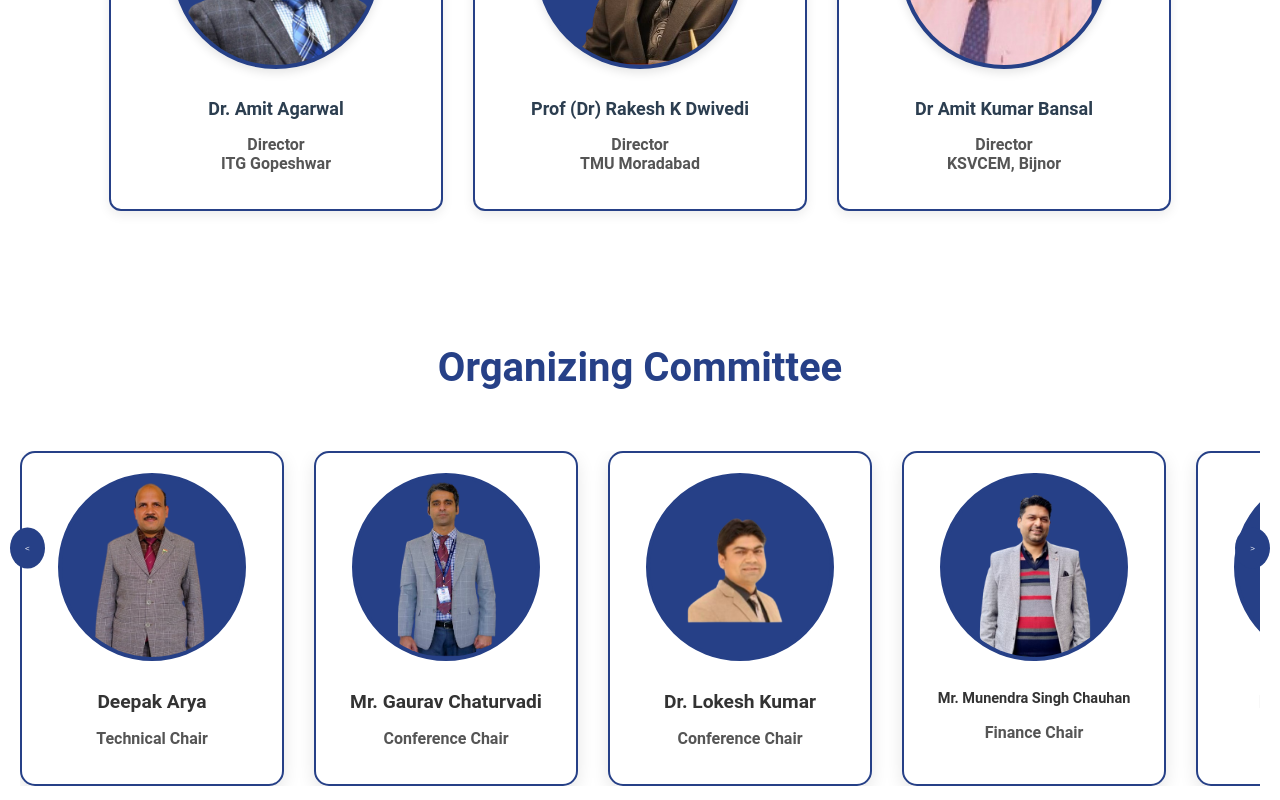
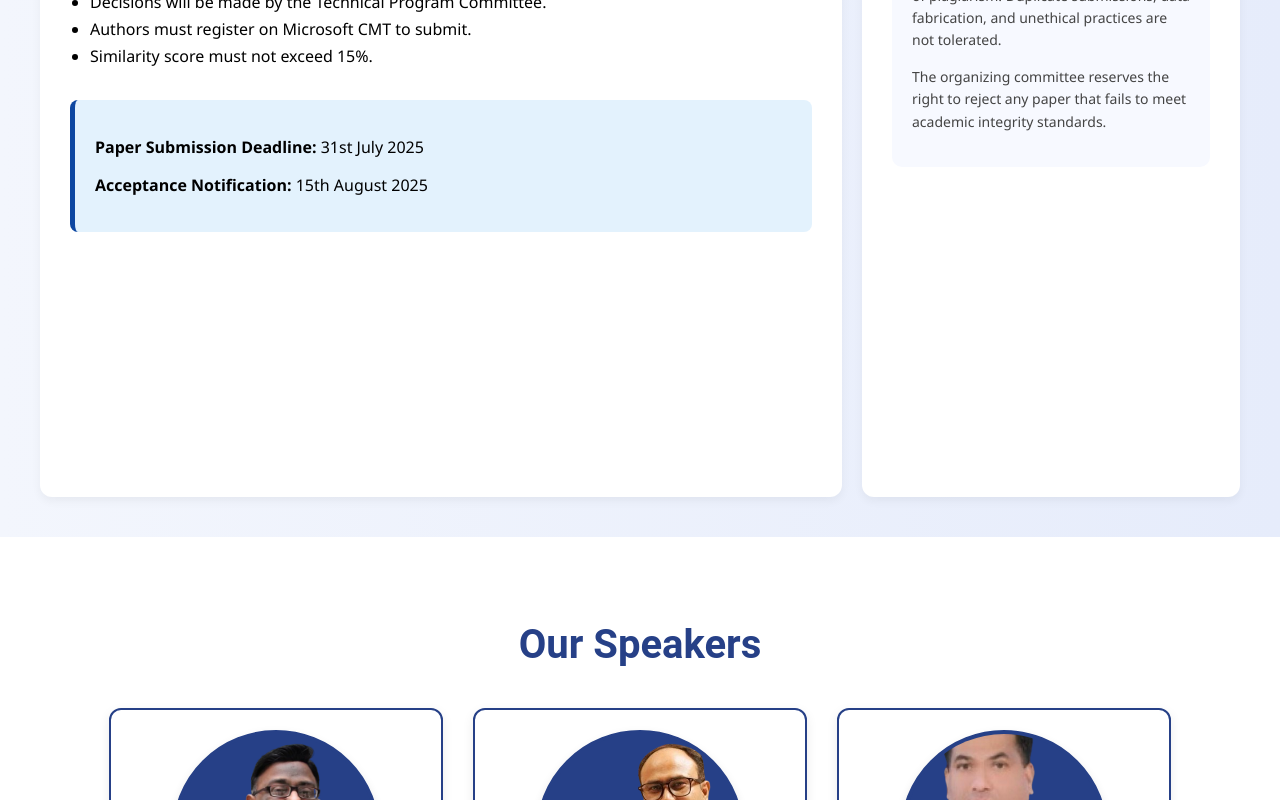
Before and after one commit to PriyanshuRoushan/confwebsite25, a React (Create React App) app in the folder frontend/: page / in a window 1280 px wide. Shown: the part 2420-3220 px from the top of the page. Built offline with nearby package versions, Linux system fonts and the light colour scheme.

Commit message:
updated-faculties-card

```diff
--- a/frontend/src/App.js
+++ b/frontend/src/App.js
@@ -9,7 +9,6 @@ import Tracks from './components/tracks/tracks';
 import CallForPaper from './components/callforpaper/call4Paper';
 import Location from './components/location/location';
 
-
 function App() {
   return (
     <div>
@@ -17,10 +16,10 @@ function App() {
       <Hero/>
       <AboutRit/>
       <Tracks />
-      <Speakers/>
-      <Faculties />
       {/* <Schedule /> */}
       <CallForPaper/>
+       <Speakers/>
+      <Faculties />
       <Location />
     </div>
   );
--- a/frontend/src/components/faculties/faculties.css
+++ b/frontend/src/components/faculties/faculties.css
@@ -12,17 +12,26 @@
   font-weight: 700;
 }
 
+.faculties-row {
+  display: flex;
+  justify-content: center;
+  flex-wrap: wrap;
+  gap: 30px;
+  margin-bottom: 40px;
+}
+
+/* Scrollable wrapper (last row) */
 .faculties-slider-wrapper {
   overflow-x: auto;
   overflow-y: hidden;
   white-space: nowrap;
   scroll-behavior: smooth;
-  scrollbar-width: none; /* Firefox */
-  -ms-overflow-style: none; /* IE/Edge */
+  scrollbar-width: none;
+  -ms-overflow-style: none;
 }
 
 .faculties-slider-wrapper::-webkit-scrollbar {
-  display: none; /* Chrome, Safari */
+  display: none;
 }
 
 .faculties-grid {
@@ -36,7 +45,7 @@
   padding: 20px;
   border-radius: 15px;
   box-shadow: 0 6px 18px rgba(0, 0, 0, 0.1);
-  width: 220px;
+  width: 200px;
   flex-shrink: 0;
   text-align: center;
   transition: transform 0.3s ease;
@@ -49,9 +58,9 @@
 
 .faculties-image {
   background-color: #264087;
-  width: 180px;
-  height: 180px;
-  object-fit:contain;
+  width: 120px;
+  height: 120px;
+  object-fit: contain;
   border-radius: 50%;
   margin-bottom: 15px;
   border: 4px solid #264087;
@@ -70,39 +79,6 @@
   color: #555;
 }
 
-/* Buttons */
-.product-carousel {
-  position: relative;
-}
-
-.pre-btn,
-.next-btn {
-  position: absolute;
-  top: 50%;
-  transform: translateY(-50%);
-  background: #264087;
-  color: white;
-  border: none;
-  padding: 8px 15px;
-  font-size: 0.5rem;
-  border-radius: 50%;
-  cursor: pointer;
-  z-index: 10;
-}
-
-.pre-btn {
-  left: 10px;
-}
-
-.next-btn {
-  right: 10px;
-}
-
-.pre-btn:hover,
-.next-btn:hover {
-  background-color: #2980b9;
-}
-
 @media (max-width: 768px) {
   .faculties-card {
     width: 180px;
@@ -116,10 +92,28 @@
   .faculties-heading {
     font-size: 2rem;
   }
+}
 
-  .pre-btn,
-  .next-btn {
-    padding: 8px 12px;
-    font-size: 1.2rem;
-  }
+/* 🔥 Animated Underline Below Each Row */
+.animated-line {
+  position: relative;
+  width: 25%;
+  height: 2px;
+  margin: -20px auto 40px auto;
+  overflow: hidden;
 }
+
+.animated-line::after {
+  content: '';
+  position: absolute;
+  bottom: 0;
+  left: 0;
+  width: 0;
+  height: 2px;
+  background-color: #264087;
+  transition: width 0.4s ease;
+}
+
+.faculties-row:hover + .animated-line::after {
+  width: 100%;
+}
--- a/frontend/src/components/faculties/faculties.js
+++ b/frontend/src/components/faculties/faculties.js
@@ -5,45 +5,69 @@ import "./faculties.css";
 const Faculties = () => {
   const scrollRef = useRef(null);
 
-  const btnpressprev = () => {
-    const box = scrollRef.current;
-    const width = box.clientWidth;
-    box.scrollLeft -= width;
-  };
-
-  const btnpressnext = () => {
-    const box = scrollRef.current;
-    const width = box.clientWidth;
-    box.scrollLeft += width;
-  };
+  const row1 = Facultiesdata.slice(0, 4);
+  const row2 = Facultiesdata.slice(4, 8);
+  const row3 = Facultiesdata.slice(8, 12);
+  const remaining = Facultiesdata.slice(12); // All others in horizontal scroll
 
   return (
     <div className="product-carousel">
-      <button className="pre-btn" onClick={btnpressprev}>
-        <p>&lt;</p>
-      </button>
-      <button className="next-btn" onClick={btnpressnext}>
-        <p>&gt;</p>
-      </button>
+      <section className="faculties-section">
+        <h2 className="faculties-heading">Organizing Committee</h2><br />
 
-      <section className="faculties-section">
-        <h2 className="faculties-heading">Organizing Committee</h2><br></br>
+        {/* Row 1 */}
+        <div className="faculties-row">
+          {row1.map((faculty, index) => (
+            <div className="faculties-card" key={index}>
+              <img src={faculty.image} alt={faculty.name} className="faculties-image" />
+              <h3 className="faculties-name">{faculty.name}</h3>
+              <p className="faculties-position">{faculty.title}</p>
+            </div>
+          ))}
+        </div>
+        <div className="animated-line" />
 
+        {/* Row 2 */}
+        <div className="faculties-row">
+          {row2.map((faculty, index) => (
+            <div className="faculties-card" key={index + 4}>
+              <img src={faculty.image} alt={faculty.name} className="faculties-image" />
+              <h3 className="faculties-name">{faculty.name}</h3>
+              <p className="faculties-position">{faculty.title}</p>
+            </div>
+          ))}
+        </div>
+        <div className="animated-line" />
+
+        {/* Row 3 */}
+        <div className="faculties-row">
+          {row3.map((faculty, index) => (
+            <div className="faculties-card" key={index + 7}>
+              <img src={faculty.image} alt={faculty.name} className="faculties-image" />
+              <h3 className="faculties-name">{faculty.name}</h3>
+              <p className="faculties-position">{faculty.title}</p>
+            </div>
+          ))}
+        </div>
+        <div className="animated-line" />
+
+        {/* Remaining in scrollable row */}
+        {remaining.length > 0 && (
+          <>
             <div className="faculties-slider-wrapper" ref={scrollRef}>
               <div className="faculties-grid">
-            {Facultiesdata.map((faculty, index) => (
-              <div className="faculties-card" key={index}>
-                <img
-                  src={faculty.image}
-                  alt={faculty.name}
-                  className="faculties-image"
-                />
+                {remaining.map((faculty, index) => (
+                  <div className="faculties-card" key={index + 9}>
+                    <img src={faculty.image} alt={faculty.name} className="faculties-image" />
                     <h3 className="faculties-name">{faculty.name}</h3>
                     <p className="faculties-position">{faculty.title}</p>
                   </div>
                 ))}
               </div>
             </div>
+            <div className="animated-line" />
+          </>
+        )}
       </section>
     </div>
   );
--- a/frontend/src/components/faculties/facultiesdata.js
+++ b/frontend/src/components/faculties/facultiesdata.js
@@ -10,69 +10,97 @@ import Taresh from "../assets/faculties/Dr Taresh.png"
 import Munendra from "../assets/faculties/Mr Munendra .png"
 import Rajeev from "../assets/faculties/Prof Rajeev.png"
 import Deepak from "../assets/faculties/Deepak.png"
+import Parag from "../assets/faculties/Parag.png"
+import Nigam from "../assets/faculties/Nigam.png"
+import Fake from "../assets/faculties/Fake.png"
 
 
 
 const FacultiesData = [
     {
-    name: 'Deepak Arya',
+    name: 'Mr Naman Bansal',
+    image: Fake,
+    title: 'Patron',
+  },
+    {
+    name: 'Mr Yash Agarwal',
+    image: Fake,
+    title: 'Patron',
+  },
+   {
+    name: 'Prof. M. J. Nigam ',
+    image: Nigam,
+    title: <p><div>DIRECTOR GENERAL<br></br>RIT ROORKEE<br></br>CO-PATRON</div></p>,
+  },
+   {
+    name: 'Prof. Nitin Kumar Tripathi ',
+    image: Fake,
+    title: 'Co-Patron',
+  },
+    {
+    name: 'Prof. (Dr.) Parag Jain',
+    image: Parag,
+    title: <p><div>DIRECTOR<br></br>RIT ROORKEE<br></br>GENERAL CHAIR</div></p>,
+  },
+     {
+    name: <div style={{ fontSize: "18px" }}>Mr. Munendra Singh Chauhan</div>,
+    image: Munendra,
+    title: <p><div>REGISTRAR<br></br>RIT ROORKEE<br></br>FINANCE CHAIR</div></p>,
+  },
+      {
+    name: 'Dr. Deepak Arya',
     image: Deepak,
-    title: 'Technical Chair',
+    title: 'Technical Program Chair',
+  },
+      {
+    name: 'Prof (Dr) Rajeev Kumar',
+    image: Rajeev,
+    title: 'Technical Program Chair',
+  },
+    {
+    name: 'Dr Abhay Bhatia',
+    image: Abhaybhatia,
+    title: <p><div>DEAN R&D<br></br>RIT ROORKEE<br></br>CONVENOR</div></p>,
+  },
+       {
+    name: 'Dr Neeraj Kumar',
+    image: Neeraj,
+    title: <p><div>HOD APPLIED SCIENCE<br></br>RIT ROORKEE<br></br>CO-CONVENOR</div></p>,
   },
   {
     name: 'Mr. Gaurav Chaturvadi',
     image: Gauravchaturvadi,
-    title: 'Conference Chair',
+    title: <p><div>DEAN ACADEMICS<br></br>RIT ROORKEE<br></br>CONFERENCE CHAIR</div></p>,
   },
   {
     name: 'Dr. Lokesh Kumar',
     image: Lokesh,
-    title: 'Conference Chair',
-  },
-   {
-    name: <div style={{ fontSize: "14.5px" }}>Mr. Munendra Singh Chauhan</div>,
-    image: Munendra,
-    title: 'Finance Chair',
-  },
-  {
-    name: 'Dr Abhay Bhatia',
-    image: Abhaybhatia,
-    title: 'Convenor',
-  },
-     {
-    name: 'Dr Neeraj Kumar',
-    image: Neeraj,
-    title: 'Co-Convenor',
+    title: <p><div>HOD CSE<br></br>RIT ROORKEE<br></br>CONFERENCE CHAIR</div></p>,
   },
      {
     name: 'Dr Himanshu Gupta',
     image: Himanhsugupta,
-    title: 'Publication Chair',
+    title: <p><div>ASSISTANT PROFESSOR<br></br>RIT ROORKEE<br></br>PUBLICATION CHAIR</div></p>,
   },
      {
     name: 'Dr Vidit Vats',
     image: Vidit,
-    title: 'Publication Chair',
+    title: <p><div>ASSISTANT PROFESSOR<br></br>RIT ROORKEE<br></br>PUBLICATION CHAIR</div></p>,
   },
      {
     name: 'Dr Taresh Singh',
     image: Taresh,
-    title: 'Publication Chair',
+    title: <p><div>ASSISTANT PROFESSOR<br></br>RIT ROORKEE<br></br>PUBLICATION CHAIR</div></p>,
   },
     {
     name: 'Dr Prashant Mishra',
     image: Prashant,
-    title: 'Publicity Chair',
+    title: <p><div>ASSISTANT PROFESSOR<br></br>RIT ROORKEE<br></br>PUBLICITY CHAIR</div></p>,
   },
   {
     name: 'Dr Rashmi Gupta',
     image: Rashmi,
-    title: 'Publicity Chair',
-  },
-    {
-    name: 'Prof (Dr) Rajeev Kumar',
-    image: Rajeev,
-    title: 'Technical Program Chair',
+    title: <p><div>DEAN PDP<br></br>RIT ROORKEE<br></br>PUBLICITY CHAIR</div></p>,
   },
 
 ]
```
Also changed, not shown: frontend/src/components/assets/faculties/Fake.png (added). Lines whose indentation alone changed are shown as unchanged.
